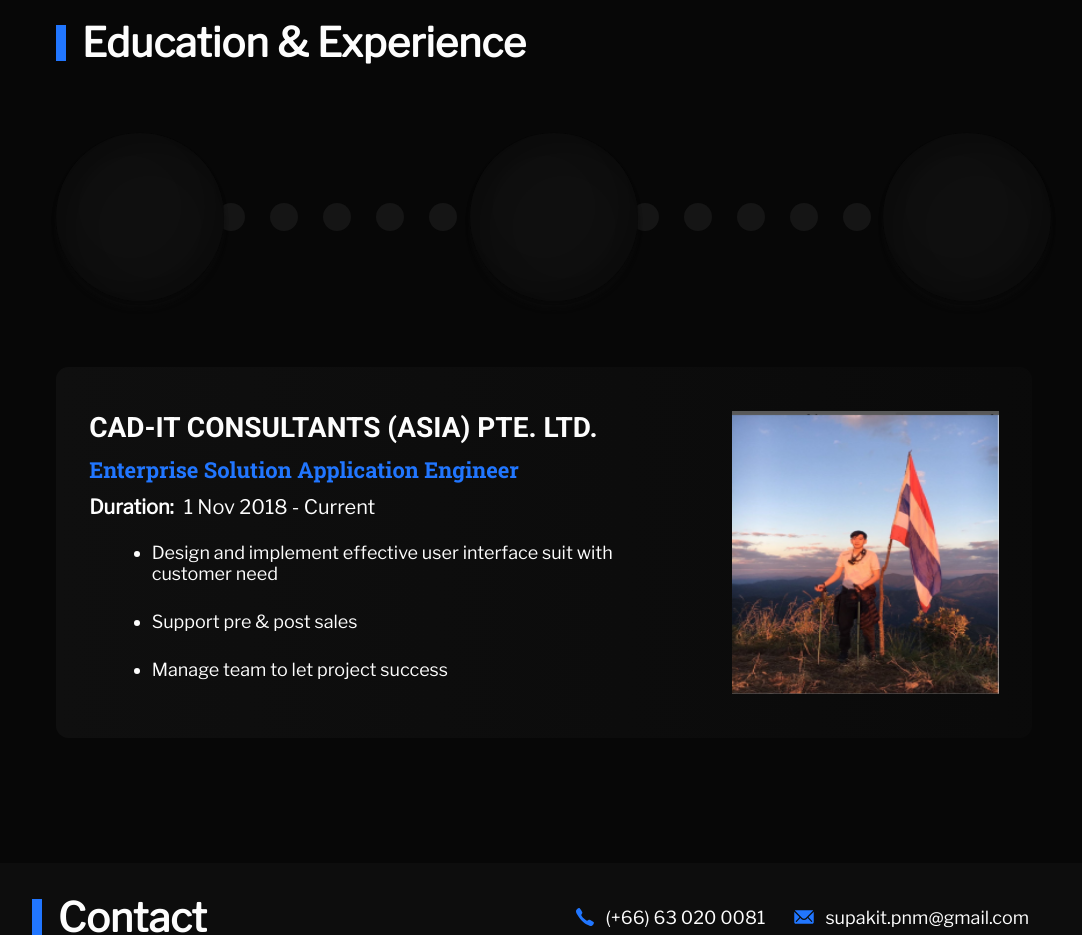
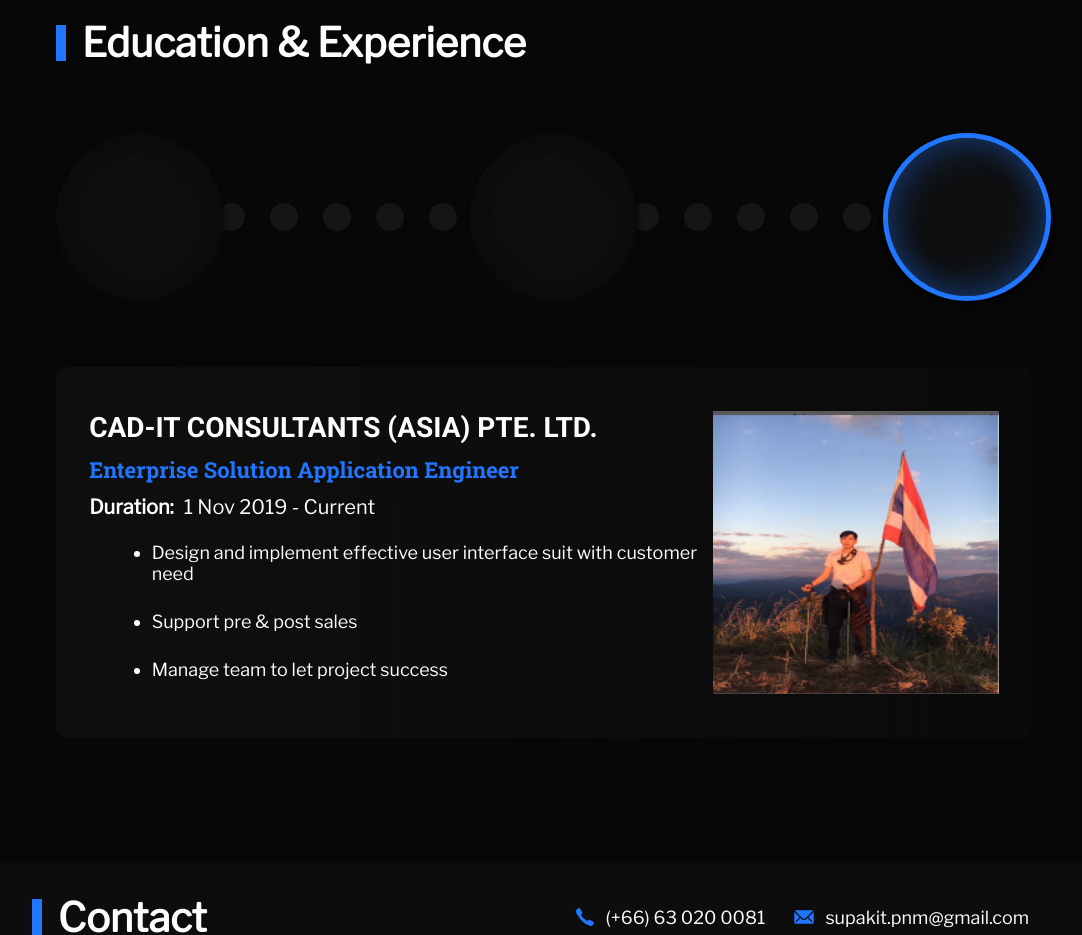
Before and after one commit to Newtepos/my-resume, a Next.js app: page / in a window 1280 px wide. Shown: the part 1280-2215 px from the top of the page, without its empty margins (96-1178 px from the left). Built offline with nearby package versions, Linux system fonts and the light colour scheme.

Commit message:
Feat: create Skills animation

```diff
--- a/components/experience/Experience-detail.js
+++ b/components/experience/Experience-detail.js
@@ -3,15 +3,38 @@ import Image from "next/image";
 import avatar from "../../image/small_avatar.png";
 
 const ExperienceDetail = (props) => {
+  const studyDetail = {
+    name: `King Mongkut's Institute of Technology Ladkrabang`,
+    position: "Machatronics Engineer",
+    duration: 'year 2013 - 2017'
+  };
+
+  const firstStudy = {
+    name: `Mitsubishi Heavy Industries-Mahajak Air Conditioner Co.,LTD.`,
+    position: "Service Engineer",
+    duration: 'Aug 2018 - 2019'
+  }
+
+  const secondStudy = {
+    name: `CAD-IT CONSULTANTS (ASIA) PTE. LTD.`,
+    position: "Enterprise Solution Application Engineer",
+    duration: '1 Nov 2019 -  Current '
+  }
+
+  const experienceList = [studyDetail, firstStudy, secondStudy];
+  const {name, position, duration} = experienceList[props.experienceIndex];
+
   return (
     <div className={classes.main_container}>
       <div className={classes.detail_container}>
-        <p className={classes.header}>CAD-IT CONSULTANTS (ASIA) PTE. LTD. </p>
+        <p className={classes.header}>
+          {name}
+        </p>
         <p className={classes.position}>
-          Enterprise Solution Application Engineer
+          {position}
         </p>
         <div className={classes.duration}>
-          Duration:<span>1 Nov 2018 - Current</span>
+          Duration:<span>{duration}</span>
         </div>
         <ul className={classes.description}>
           <li>
--- a/components/experience/Experience-detail.module.css
+++ b/components/experience/Experience-detail.module.css
@@ -2,10 +2,9 @@
   padding: 7em 5.3em;
   background-color: gray;
   display: flex;
-  justify-content: center;
+  justify-content: space-between;
   align-content: center;
   /* align-items: center; */
-  gap: 10em;
   background: linear-gradient(
     90.11deg,
     #0f0f0f 0.1%,
--- a/components/experience/Experience-select.js
+++ b/components/experience/Experience-select.js
@@ -1,15 +1,26 @@
+import { useState } from "react";
 import classes from "./Experience-select.module.css";
 
 const ExpereiceSelect = (props) => {
-  const clickHandler = () => {
-    console.log("Clicked");
+
+  const [radio, setRadio] = useState(2);
+
+  const clickHandler = (e) => {
+    setRadio(e.currentTarget.value);
+    props.radioHandler(e.currentTarget.value);
   };
 
   return (
     <div className={classes.main_container}>
-            <div className={classes.experience_container}>
-          <input type='radio' name='experience'/>
-          <span className={classes.experience_checkmark}></span>
+      <div className={classes.experience_container}>
+        <input
+          type="radio"
+          name="experience"
+          value='0'
+          onClick={clickHandler}
+          checked={radio == 0}
+        />
+        <span className={classes.experience_checkmark}></span>
       </div>
       <div className={classes.small_circle_container}>
         <div className={classes.small_circle} />
@@ -19,8 +30,14 @@ const ExpereiceSelect = (props) => {
         <div className={classes.small_circle} />
       </div>
       <div className={classes.experience_container}>
-          <input type='radio' name='experience'/>
-          <span className={classes.experience_checkmark}></span>
+        <input
+          type="radio"
+          name="experience"
+          value="1"
+          onClick={clickHandler}
+          checked={radio == 1}
+        />
+        <span className={classes.experience_checkmark}></span>
       </div>
       <div className={classes.small_circle_container}>
         <div className={classes.small_circle} />
@@ -30,8 +47,14 @@ const ExpereiceSelect = (props) => {
         <div className={classes.small_circle} />
       </div>
       <div className={classes.experience_container}>
-          <input type='radio' name='experience'/>
-          <span className={classes.experience_checkmark}></span>
+        <input
+          type="radio"
+          name="experience"
+          value="2"
+          onClick={clickHandler}
+          checked={radio == 2}
+        />
+        <span className={classes.experience_checkmark}></span>
       </div>
       <div></div>
     </div>
--- a/components/experience/Experience.js
+++ b/components/experience/Experience.js
@@ -1,15 +1,23 @@
 import classes from "./Experience.module.css";
 import ExperienceDetail from "./Experience-detail"
 import ExpereiceSelect from "./Experience-select";
+import { useState } from "react";
 
 const Experience = (props) => {
+
+    const [experience, setExperience] = useState(2);
+
+    const radioHandlerFunction = (value) => {
+        setExperience(value);
+    }
+
   return (
     <section className={classes.main_container}>
       <div className={classes.section_header}>
         <h3>Education & Experience</h3>
       </div>
-      <ExpereiceSelect/>
-      <ExperienceDetail/>
+      <ExpereiceSelect radioHandler={radioHandlerFunction}/>
+      <ExperienceDetail experienceIndex={experience}/>
     </section>
   );
 };
--- a/components/layout/Layout.js
+++ b/components/layout/Layout.js
@@ -1,4 +1,3 @@
-
 import MainNavigation from "./MainNavigation";
 import classes from "./Layout.module.css";
 
--- a/components/skills/Skill-tile.module.css
+++ b/components/skills/Skill-tile.module.css
@@ -1,5 +1,10 @@
 .main_container {
     display: inline-block;
+    transition: 0.2s ease-out;
+}
+
+.main_container:hover {
+  transform: scale(1.2) translateY(-30px);
 }
 
 .tile_container {
@@ -15,11 +20,16 @@
   justify-content: center;
   align-items: center;
   margin: 0 3em;
-  box-sizing: border-box;;
+  box-sizing: border-box;
+  transition: 0.5s ease-out;
 }
 
-.image {
+.tile_container:hover {
+  background: #2176FF;
 }
+
+/* .image {
+} */
 
 p.skills_name {
   font-family: Roboto;
--- a/components/skills/Skills.module.css
+++ b/components/skills/Skills.module.css
@@ -19,6 +19,7 @@
   padding-left: -3rem;
   padding-right: -3rem;
 }
+
 .section_header {
   padding-top: 3.9rem;
   display: flex;
@@ -66,7 +67,13 @@
 
 .second {
   animation: animate2 20s linear infinite;
+  animation: animate2 20s linear infinite;
   animation-delay: -10s;
+}
+
+.skills_row:hover .one,
+.skills_row:hover .second {
+  animation-play-state: paused;
 }
 
 @keyframes animate {
```
Lines whose indentation alone changed are shown as unchanged.
